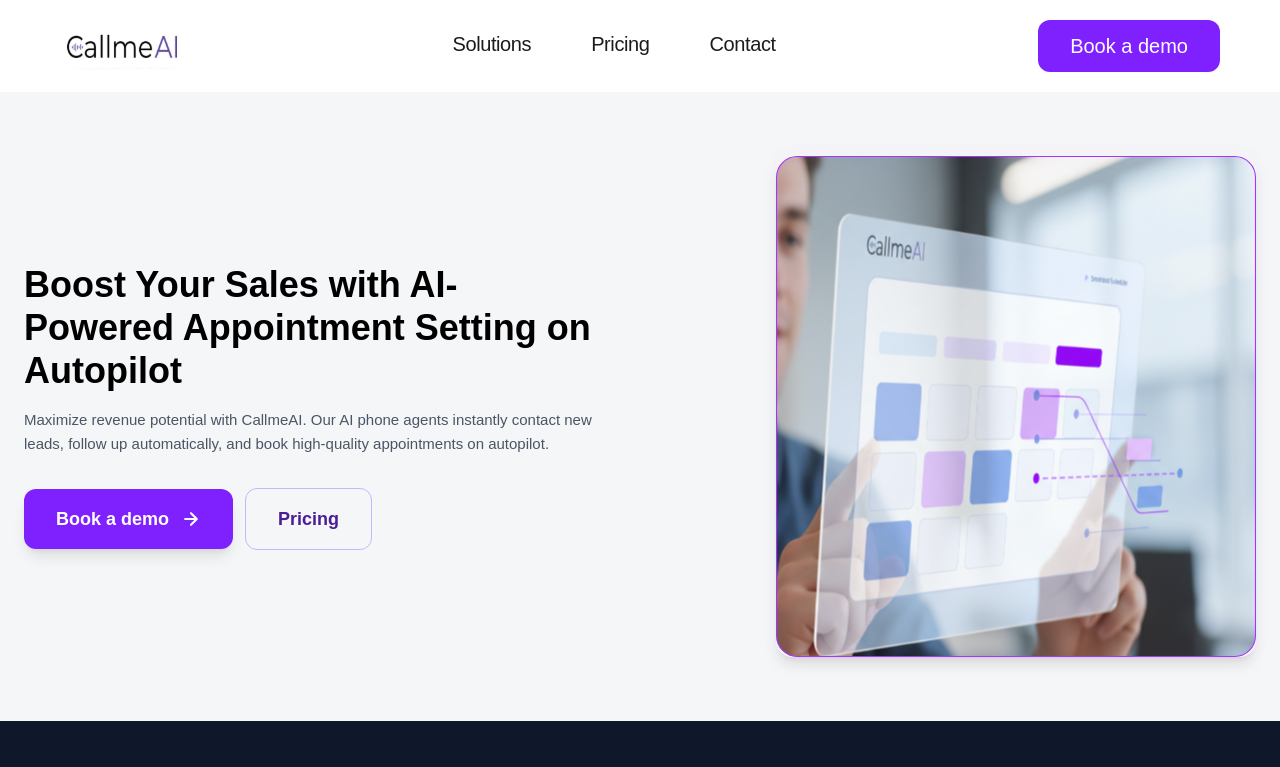
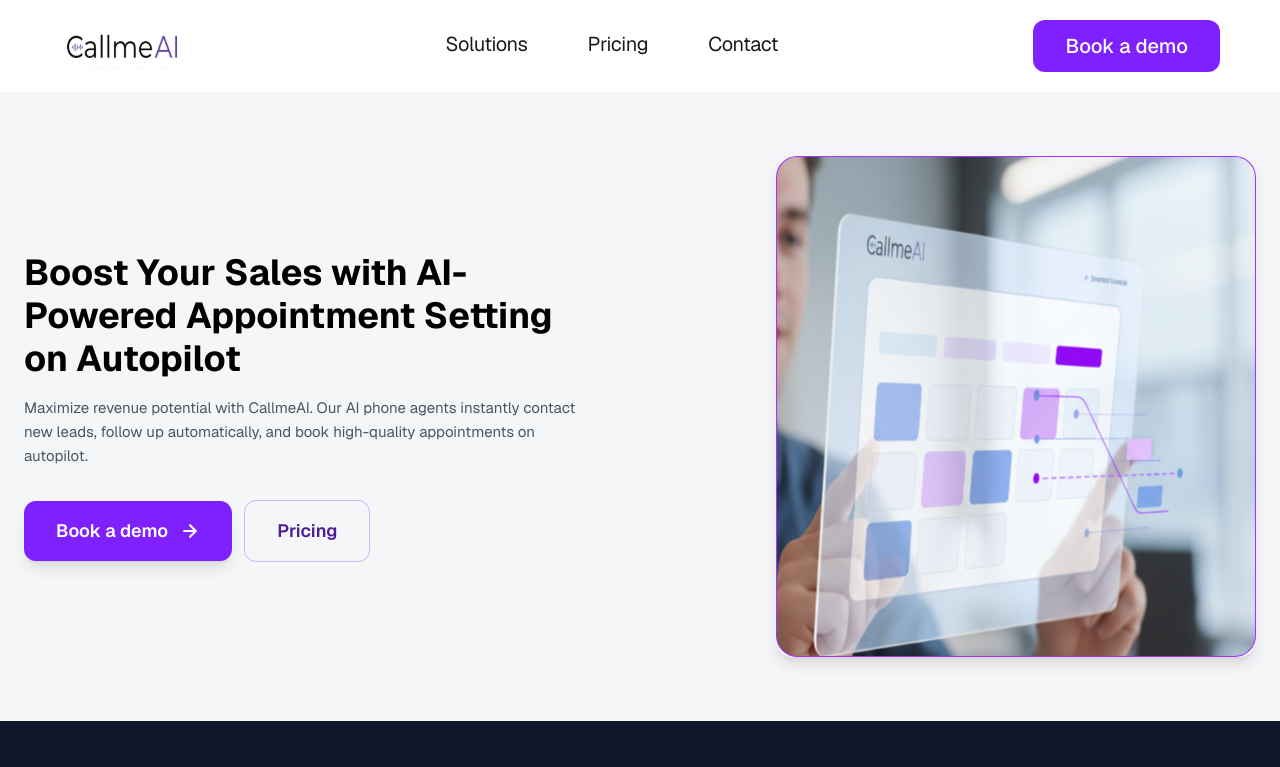
Before and after one commit to juyel66/CallmeAI, a Next.js app: page / in a window 1280 px wide. Shown: the top 767 px of the page. Built offline with nearby package versions, Linux system fonts and the light colour scheme.

Commit message:
feat: update globals.css to enhance styling and layout for slider and card components

```diff
--- a/app/globals.css
+++ b/app/globals.css
@@ -6,13 +6,6 @@
   --scrollbar-track: #ece7ff;
   --scrollbar-thumb: #7f20ff;
   --scrollbar-thumb-hover: #6f14f1;
-}
-
-@theme inline {
-  --color-background: var(--background);
-  --color-foreground: var(--foreground);
-  --font-sans: var(--font-geist-sans);
-  --font-mono: var(--font-geist-mono);
 }
 
 @media (prefers-color-scheme: dark) {
@@ -25,7 +18,7 @@
 body {
   background: var(--background);
   color: var(--foreground);
-  font-family: Arial, Helvetica, sans-serif;
+  font-family: var(--font-geist-sans), Arial, Helvetica, sans-serif;
 }
 
 /* Firefox */
@@ -34,11 +27,59 @@ body {
   scrollbar-color: var(--scrollbar-thumb) var(--scrollbar-track);
 }
 
+.slider-wrapper {
+  width: 100%;
+  height: 100vh;
+  display: flex;
+  align-items: center;
+  justify-content: center;
+  flex-direction: column;
+}
+
+/* FIXED */
+.slider {
+  position: relative;
+  width: 100%;
+  max-width: 100%;
+  height: 500px;
+  overflow: hidden;
+}
+
+/* FIXED */
+.card {
+  position: absolute;
+  width: 240px;
+  height: 340px;
+  left: 50%;
+  top: 50%;
+  transform: translate(-50%, -50%);
+
+  background-size: cover;
+  background-position: center;
+  background-repeat: no-repeat;
+
+  border-radius: 20px;
+  border: 2px solid #333;
+}
+
+/* controls */
+.controls {
+  margin-top: 30px;
+}
+
+
+
 /* Chrome, Edge, Safari */
 *::-webkit-scrollbar {
   width: 10px;
   height: 10px;
 }
+.card {
+  background-size: cover;
+  background-position: center;
+  background-repeat: no-repeat;
+}
+
 
 *::-webkit-scrollbar-track {
   background: var(--scrollbar-track);
```
